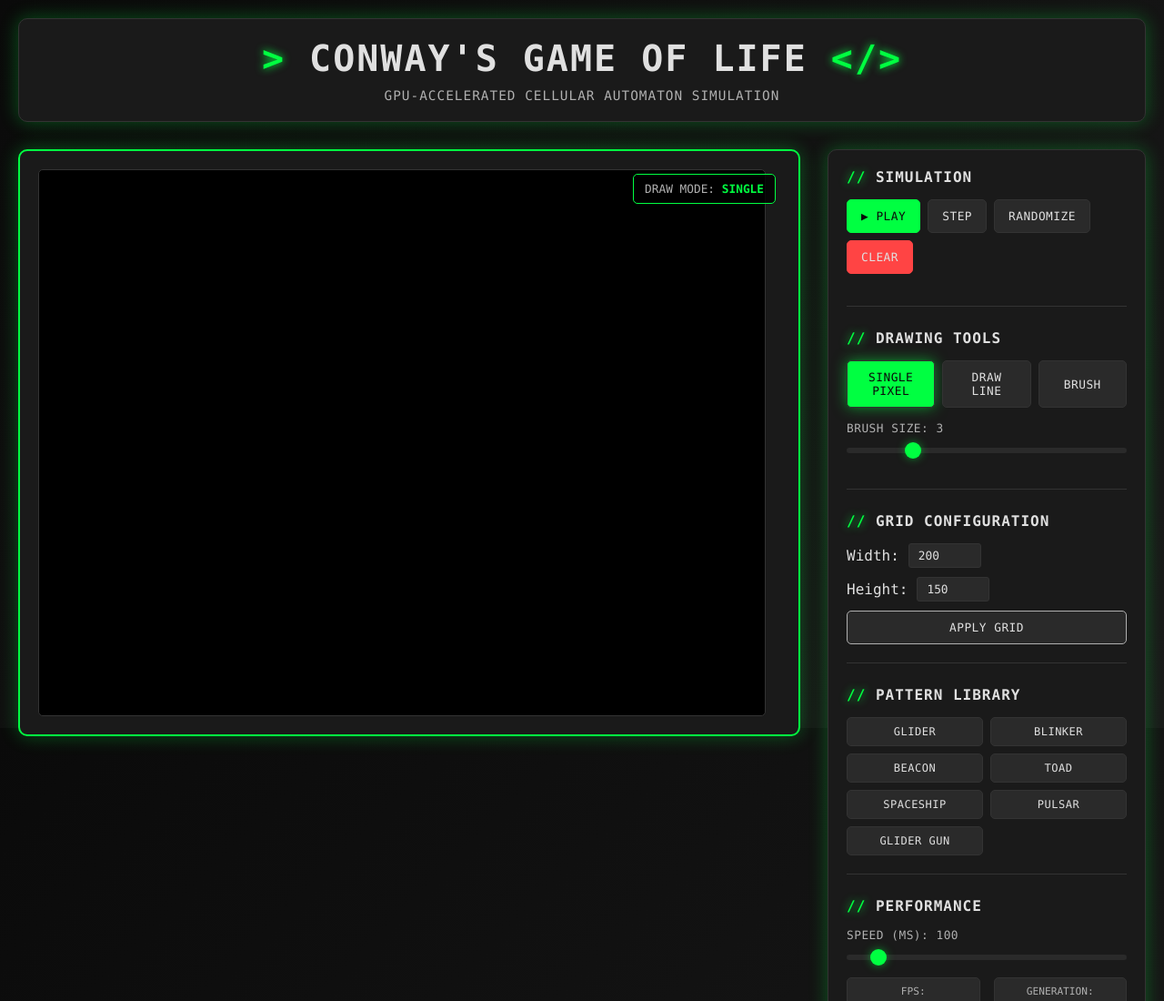
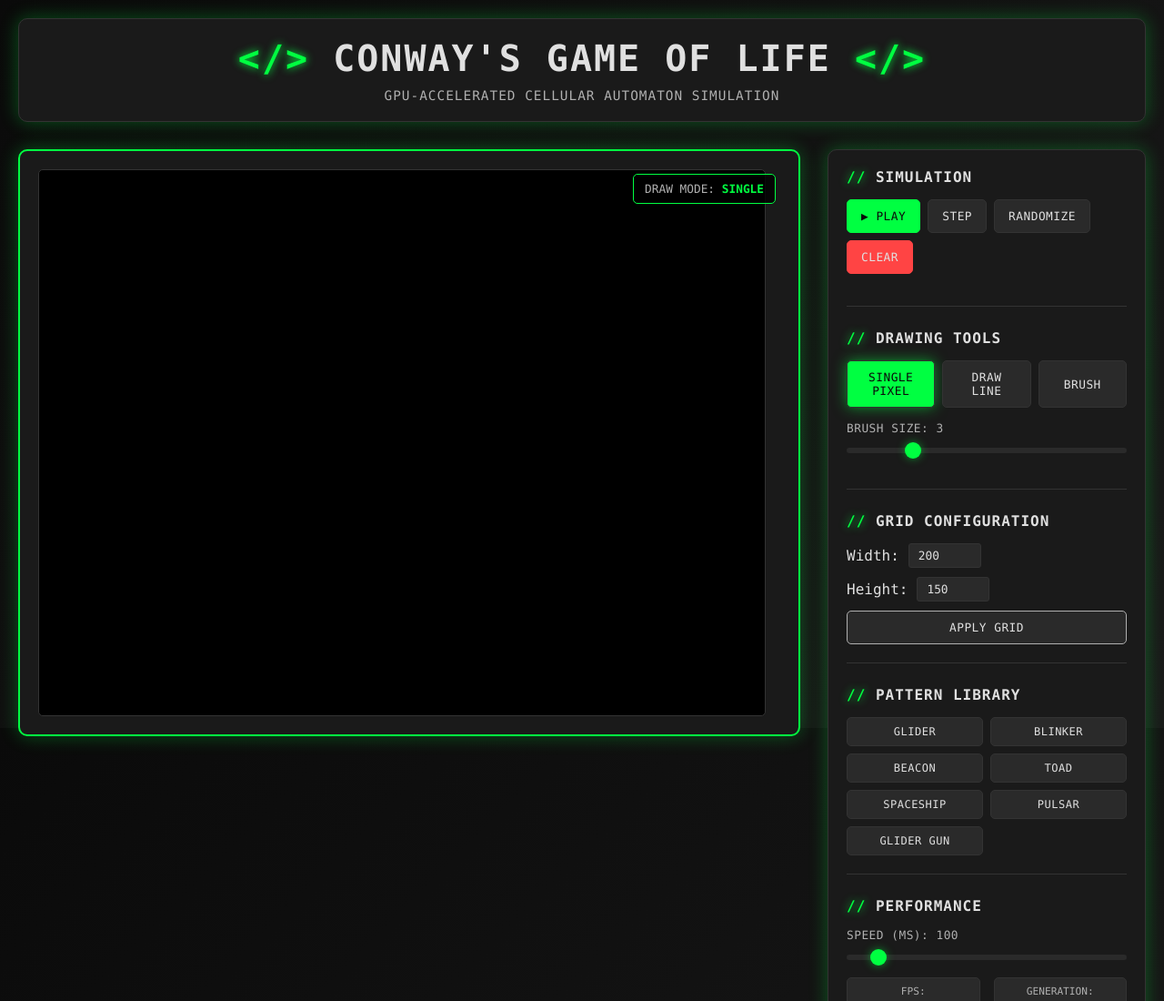
Before and after one commit to Bridiro/game-of-life, a plain HTML site: page web/index.html in a window 1280 px wide. Shown: the top 1100 px of the page at 91% size. Drawn offline with Linux system fonts and the light colour scheme; a script that the page names is missing.

Commit message:
fix: UI 2 missing characters

```diff
--- a/web/index.html
+++ b/web/index.html
@@ -9,7 +9,7 @@
     <body>
         <div class="container">
             <header class="header">
-                <h1><span class="accent">&gt;</span> Conway's Game of Life <span class="accent">&lt;/&gt;</span></h1>
+                <h1><span class="accent">&lt;/&gt;</span> Conway's Game of Life <span class="accent">&lt;/&gt;</span></h1>
                 <p class="subtitle">GPU-accelerated cellular automaton simulation</p>
             </header>
 
```
